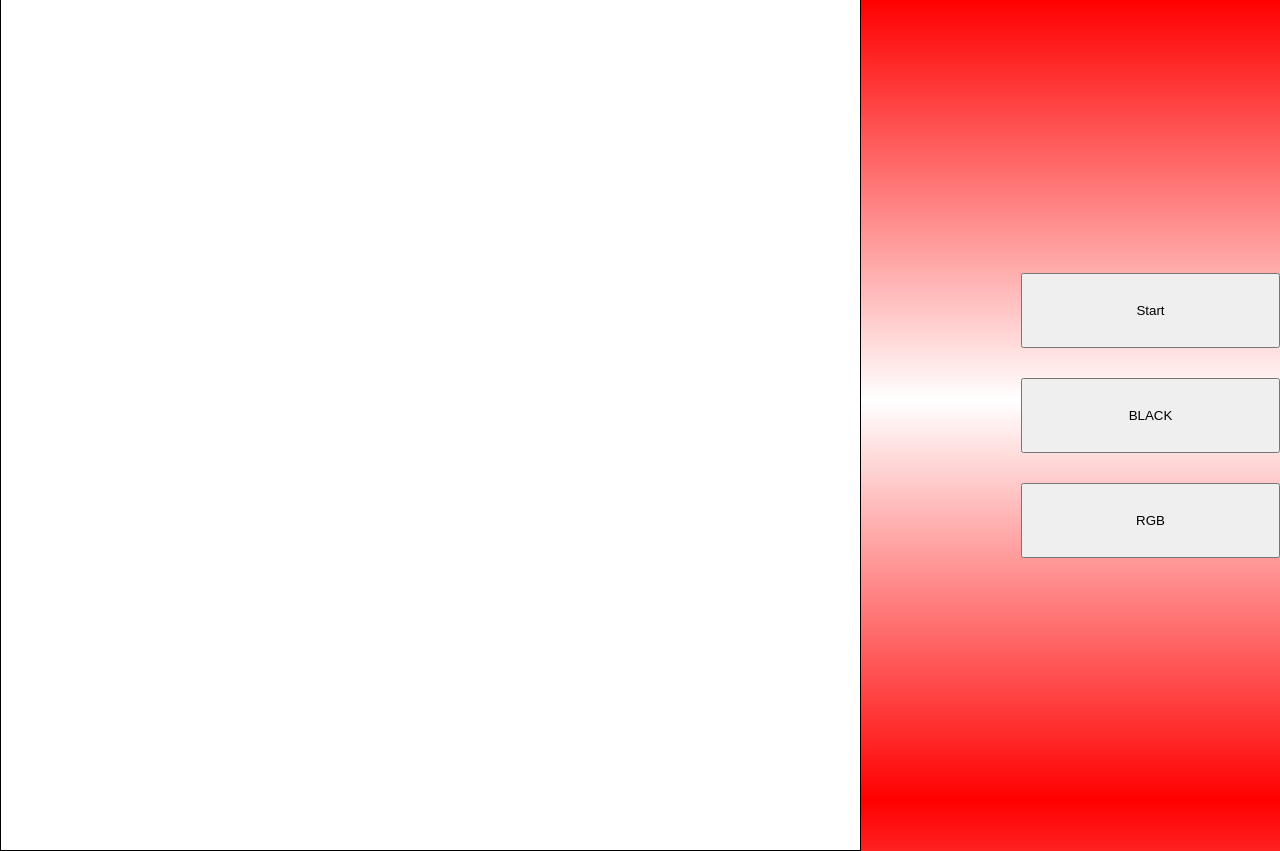
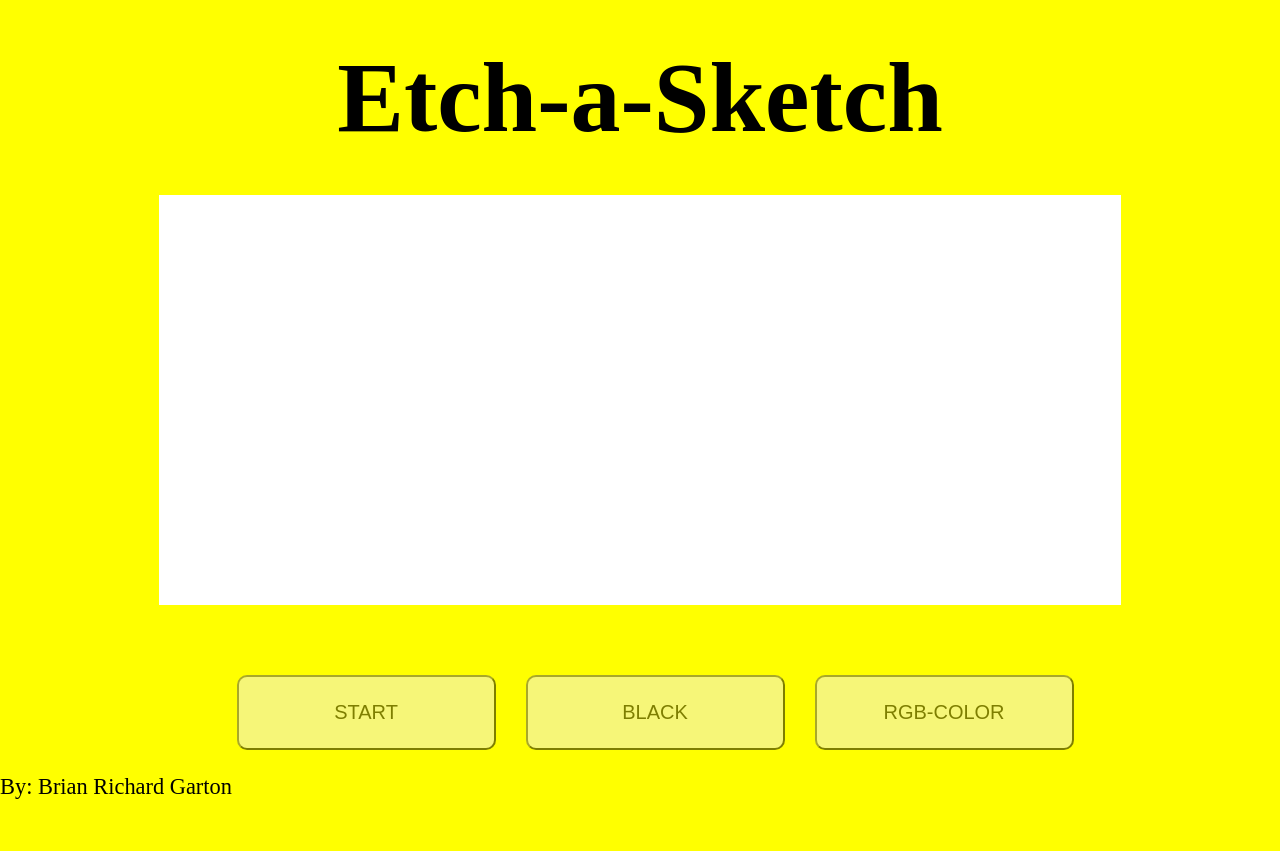
Before and after one commit to brianindy96/etch-a-sketch, a plain HTML site: page index.html in a window 1280 px wide. After the commit the page ends 800 px from the top, so only its background shows below. Drawn offline with Linux system fonts and the light colour scheme.

Commit message:
Design Light mode dark mode

```diff
--- a/app.js
+++ b/app.js
@@ -1,10 +1,11 @@
 // create 16x16 Grids inside container
-
+const body = document.body;
 const container = document.querySelector(".container");
 const reset = document.querySelector(".reset");
 const rgb = document.querySelector(".change-color");
 const black = document.querySelector(".black");
-
+const title = document.querySelector(".title");
+const link = document.querySelector("a");
 
 function makeGrids(rows,cols){
   // i = total grids need created
@@ -20,11 +21,15 @@ function makeGrids(rows,cols){
 }
 
 function blackColor(){
+  body.style.background = "var(--color3)";
+  title.style.color = "var(--color1)";
+  container.style.border = "1px var(--color4) solid";
   const boxes = container.querySelectorAll(".box");
   boxes.forEach(box =>{
     box.addEventListener("mouseenter", ()=>{
-      box.style.background = "black";
-      box.style.border = "1px solid red";
+      box.style.background = "var(--color1)";
+      box.style.border = "1px solid var(--color5)";
+
     })
   })
 }
@@ -33,7 +38,7 @@ function resetBtn(){
   reset.innerHTML = "Reset"
   const boxes = container.querySelectorAll(".box");
   boxes.forEach(box =>{
-    box.style.background = "white";
+    box.style.background = "var(--color4)";
     box.remove();
   })
   resizeGrid()
@@ -52,6 +57,10 @@ function resizeGrid(){
 
 
 function rgbColor(){
+  body.style.background = "var(--color1)";
+  title.style.color = "var(--color4)";
+  container.style.border = "1px var(--color4) solid";
+  link.style.color = "var(--color4)";
   const boxes = container.querySelectorAll(".box");
   boxes.forEach(box =>{
     box.addEventListener("mouseenter", ()=>{
@@ -59,6 +68,7 @@ function rgbColor(){
       const g =Math.floor(Math.random() * 255);
       const b =Math.floor(Math.random() * 255);
       box.style.background = `rgb(${r},${g},${b})`;
+      box.style.border = "1px solid var(--color1)"
     })
   })
 }
--- a/index.html
+++ b/index.html
@@ -8,13 +8,16 @@
     <link rel="stylesheet" href="style.css">
 </head>
 <body>
+    <div class="title">Etch-a-Sketch</div>
     <div class="container"></div>
     <div class="btn-container">
-        <button class="btn reset">Start</button>
+        <button class="btn reset">START</button>
         <button class="btn black">BLACK </button>
-        <button class="btn change-color">RGB</button>
+        <button class="btn change-color">RGB-COLOR</button>
     </div>
-
+    <footer>
+        <a href="https://github.com/brianindy96">By: Brian Richard Garton</a>
+    </footer>
  <script src="app.js"></script>
 </body>
 </html>
--- a/style.css
+++ b/style.css
@@ -1,39 +1,53 @@
 :root{
+    --color1: black;
+    --color2: purple;
+    --color3: yellow;
+    --color4: white;
+    --color5: red;
     --grid-cols: 1;
     --grid-rows: 1;
 }
 
+.title{
+    margin-top: 40px;
+    font-size: 100px;
+    font-weight: 900;
+}
+
 button{
+    margin-left: 30px;
+    opacity: 0.5;
     width: 259px;
     height: 75px;
-    margin-left: 10px;
     margin-top: 30px;
+    border-radius: 10px;
+    font-size: 20px;
+    transition: 0.07s ease;
 }
 
 .btn-container{
     display: flex;
-    flex-direction: column;
-    margin-left: 150px;
-    padding: 100px 0px;
+    margin-bottom: 50px;
     justify-content: space-between;
 }
 
 body{
-    background-image: linear-gradient(rgb(255, 0, 0),white,red);
+    background-color: yellow;
     margin: 0;
     padding: 0;
     display: flex;
     justify-content: center;
     align-items: center;
     height: 100vh;
+    flex-direction: column;
 }
 .container{
     margin-top: 40px;
     margin-bottom: 40px;
     background-color: white;
     display: grid;
-    height: 900px;
-    width: 900px;;
+    height: 960px;
+    width: 960px;;
     border: black 1px solid;
     /* repeat the column 16 rows and 16 columns, each with 1fraction */
     grid-template-columns: repeat(var(--grid-cols),1fr);
@@ -43,3 +57,28 @@ body{
 .box{
     border: 1px black solid;
 }
+
+
+button:hover{
+    transform: scale(1.2);
+    opacity: 1;
+    background-color: purple;
+    color: white;
+}
+
+footer{
+    position: absolute;
+    left: 0;
+    bottom: 0;
+    font-size: 1.4em;
+}
+
+footer a{
+    text-decoration: none;
+    color: black;
+    transition: 0.07s ease-in-out;
+}
+
+footer a:hover{
+    letter-spacing: 1.5px;
+}
```
